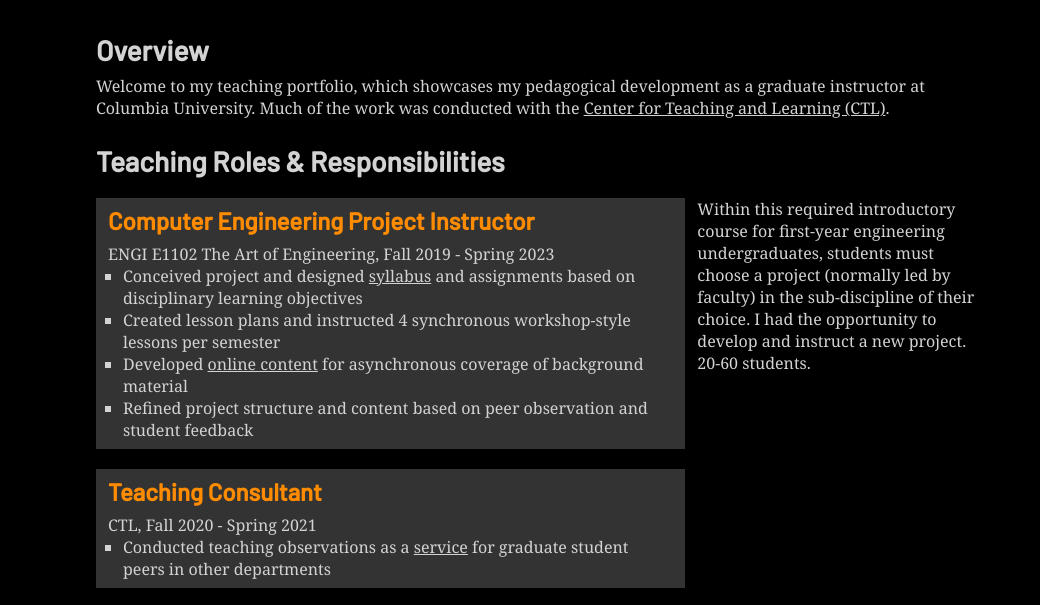
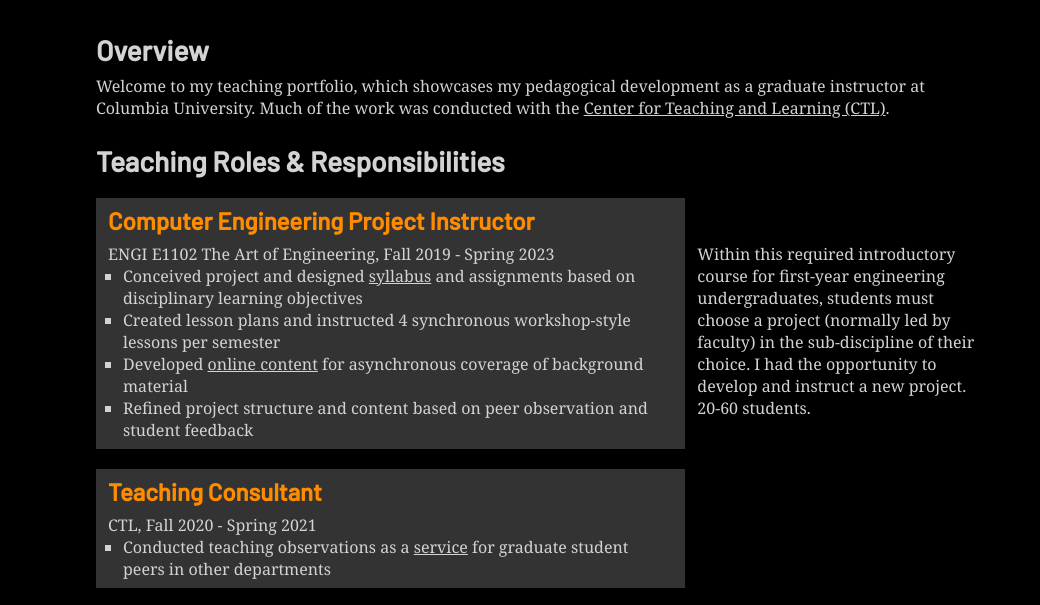
Before and after one commit to crtulloss/crtulloss.github.io, a plain HTML site: page teaching.html in a window 1280 px wide. Shown: the part 146-751 px from the top of the page, without its empty margins (96-1136 px from the left). Drawn offline with Linux system fonts and the light colour scheme.

Commit message:
change alignment of CE instructor context

```diff
--- a/teaching.html
+++ b/teaching.html
@@ -36,10 +36,21 @@
 
 			</div>
 
-			<div class="role">
+			<div class="role multi-top">
 
 				<div class="details">
 					<h3 class="emphasis">Computer Engineering Project Instructor</h3>
+				</div>
+
+				<div class="context">
+
+				</div>
+
+			</div>
+
+			<div class="role multi-bot">
+
+				<div class="details">
 
 					<p>ENGI E1102 The Art of Engineering, Fall 2019 - Spring 2023</p>
 
```
